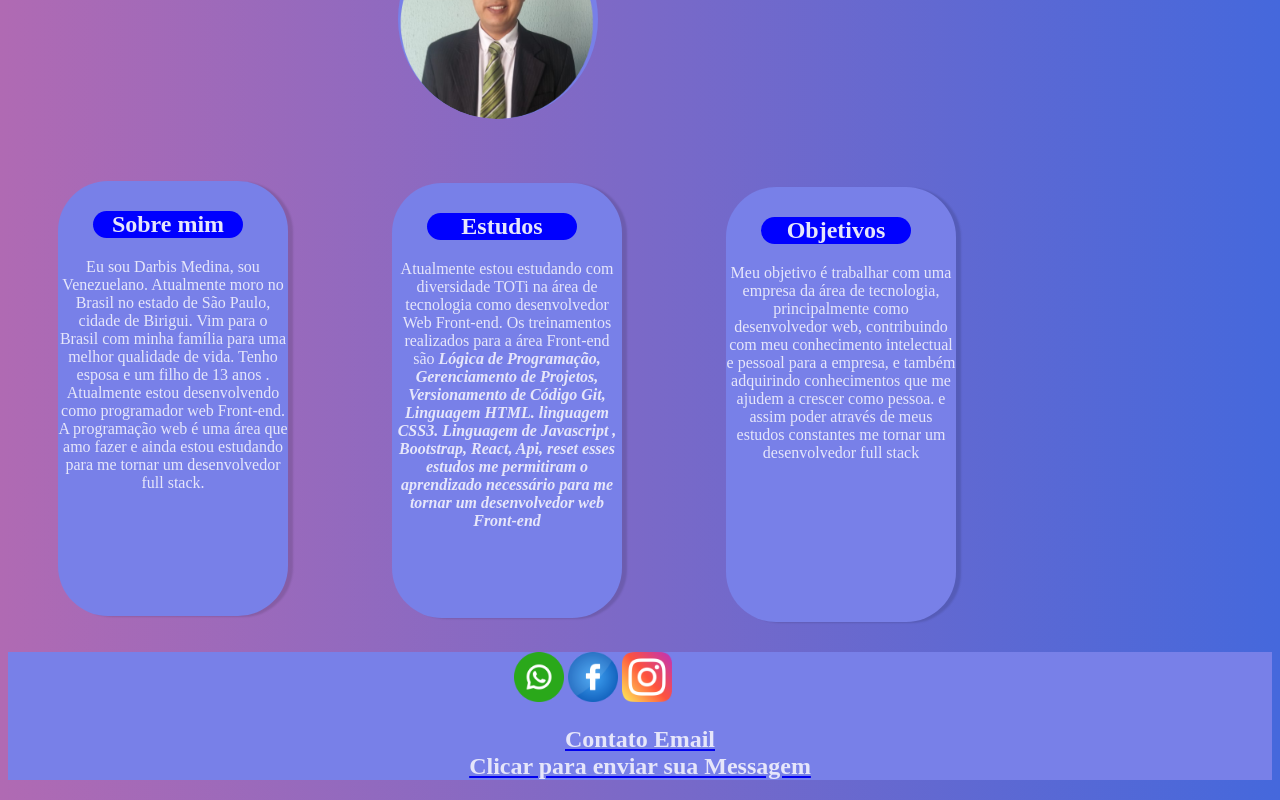
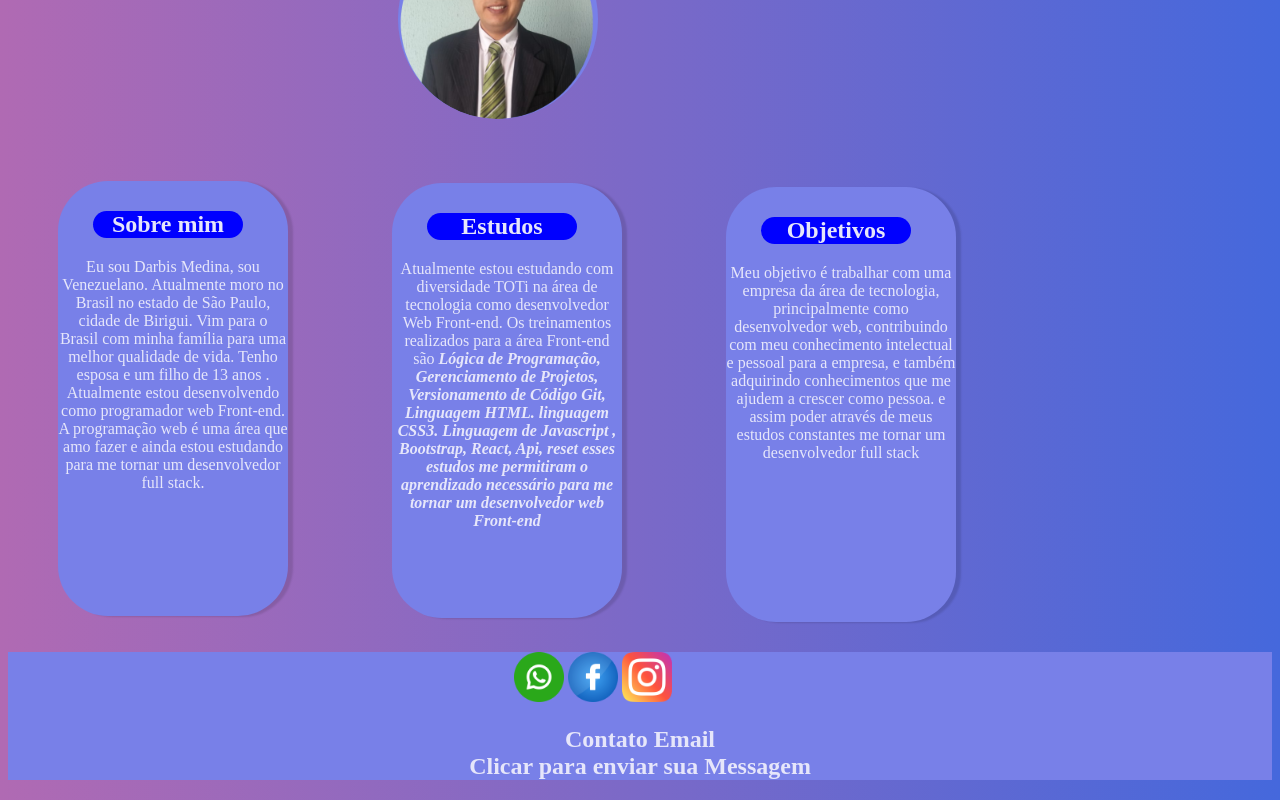
Before and after one commit to darbismedina/PortafolioCss, a plain HTML site: page index.html in a window 1280 px wide. In both pictures the pointer is over the link 640 px from the left and 1011 px from the top of the page. Shown: the part 259-1059 px from the top of the page. Drawn offline with Linux system fonts and the light colour scheme.

Commit message:
modificação do ancora do formulario

```diff
--- a/css/projeto.CSS
+++ b/css/projeto.CSS
@@ -242,7 +242,20 @@ body{
 .contato  {
     text-align: center;
 
+
 }
+
+.contato a:hover{
+    background-color:;
+    color: #8ff10e ;
+
+}
+
+.contato a:link{
+    text-decoration: none;
+
+}
+
 .formulario {
     color:lavender;
 
```
